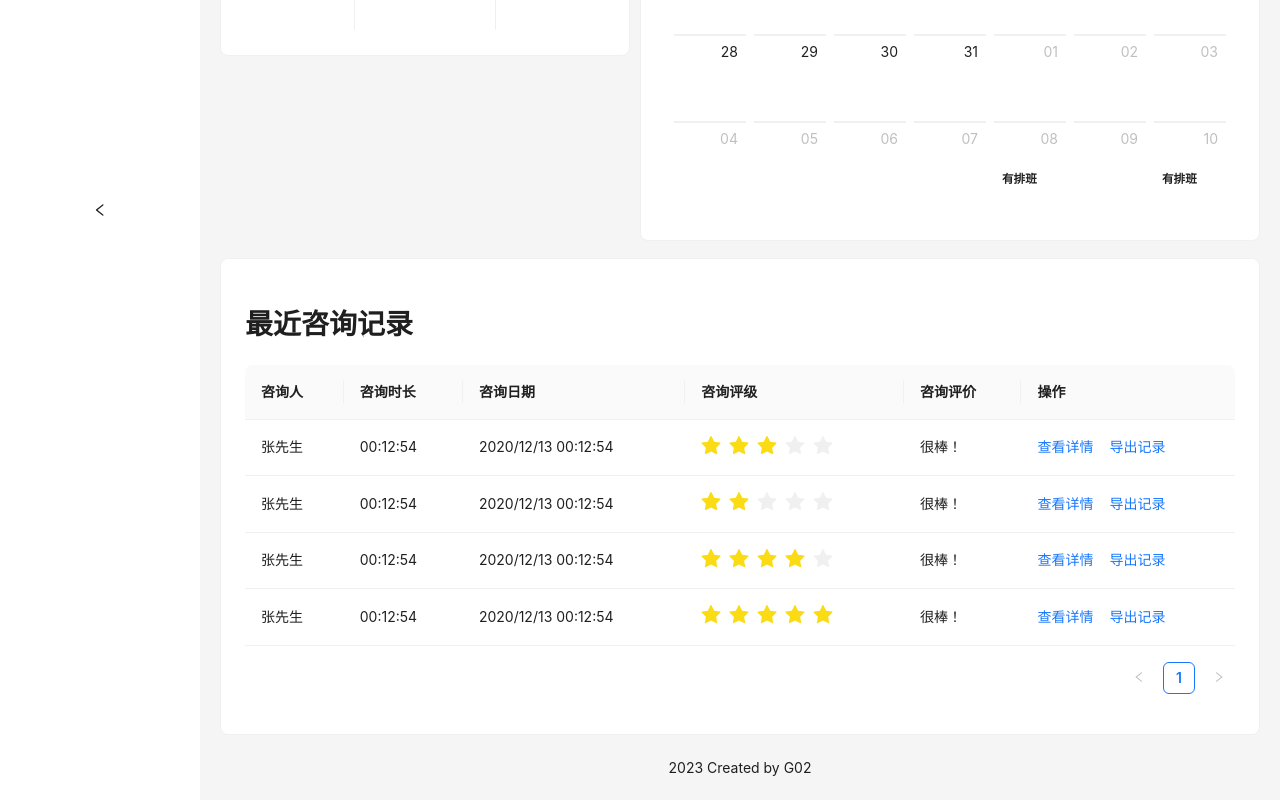
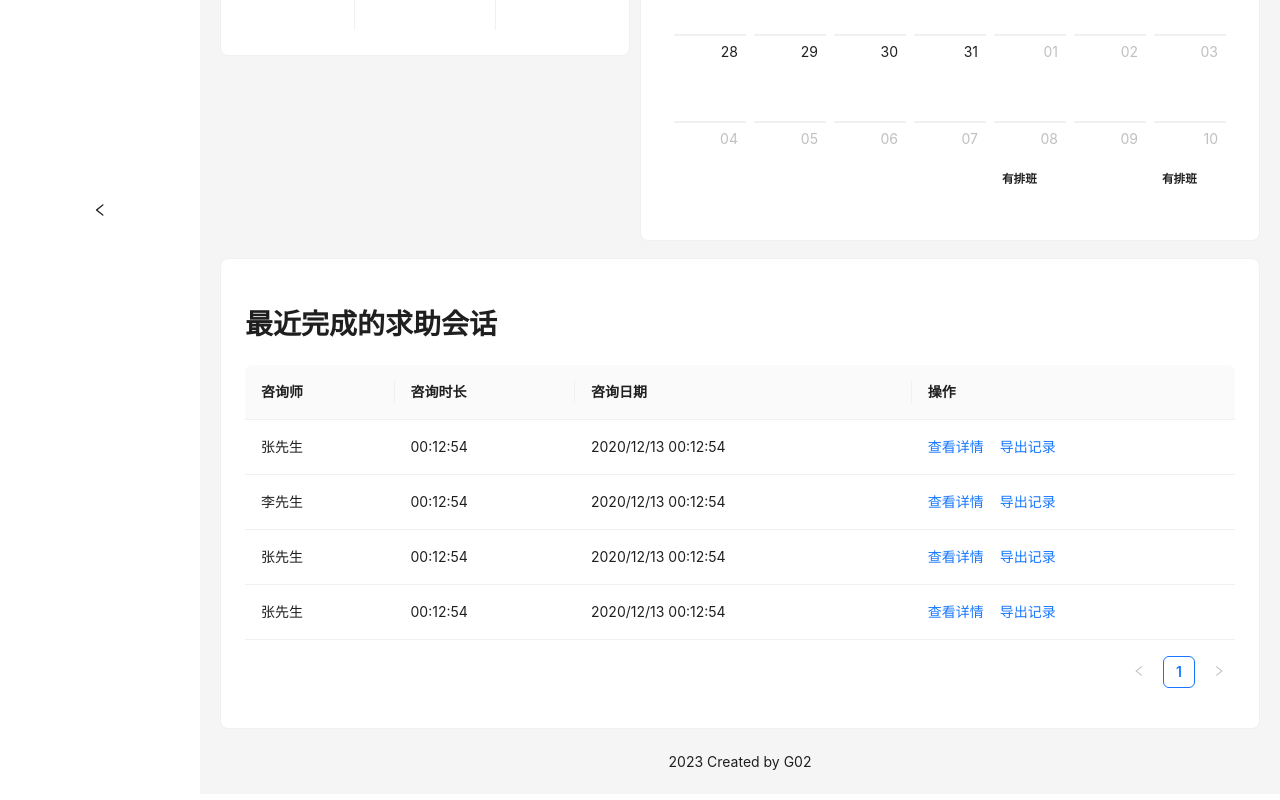
Before and after one commit to Sam-Ni/psychology, a React (Create React App) app: page /supervisor/home in a window 1280 px wide. Shown: the part 566-1366 px from the top of the page. Built offline with nearby package versions, Linux system fonts and the light colour scheme.

Commit message:
添加督导页

```diff
--- /dev/null
+++ b/src/components/supervisor/home/recent-table/recent-table.tsx
@@ -0,0 +1,64 @@
+import React, {useState} from 'react';
+import {Calendar, Card, Rate, Space, Table} from "antd";
+import type { ColumnsType } from 'antd/es/table';
+
+interface DataType {
+  key: string;
+  time: string;
+  name: string;
+  date: string;
+}
+
+const columns = [
+  {
+    title: '咨询师',
+    dataIndex: 'name',
+    key: 'name',
+  },
+  {
+    title: '咨询时长',
+    dataIndex: 'time',
+    key: 'time',
+  },
+  {
+    title: '咨询日期',
+    dataIndex: 'date',
+    key: 'date',
+  },
+  {
+    title: '操作',
+    key: 'action',
+    render: () => (
+      <Space size="middle">
+        <a>查看详情</a>
+        <a>导出记录</a>
+      </Space>
+    ),
+  },
+];
+
+function RecentTable(){
+  const data: DataType[] = [
+    {
+      key:'1', name:'张先生', time:'00:12:54', date:'2020/12/13 00:12:54'
+    },
+    {
+      key:'2', name:'李先生', time:'00:12:54', date:'2020/12/13 00:12:54'
+    },
+    {
+      key:'3', name:'张先生', time:'00:12:54', date:'2020/12/13 00:12:54'
+    },
+    {
+      key:'4', name:'张先生', time:'00:12:54', date:'2020/12/13 00:12:54'
+    },
+  ];
+
+  return(
+    <Card>
+      <h1>最近完成的求助会话</h1>
+      <Table columns={columns} dataSource={data}></Table>
+    </Card>
+  );
+}
+
+export default RecentTable;
--- /dev/null
+++ b/src/pages/supervisor/home/supervisor-home.tsx
@@ -0,0 +1,35 @@
+import React from 'react';
+import UserCard from "../../../components/counselor/home/user-card/user-card";
+import {Col, ConfigProvider, Row, Space} from "antd";
+import TodayCard from "../../../components/counselor/home/today-card/today-card";
+import SchedulingCalendar from "../../../components/counselor/home/scheduling-calendar/scheduling-calendar";
+
+import locale from 'antd/locale/zh_CN';
+import RecentTable from "../../../components/supervisor/home/recent-table/recent-table";
+
+function SupervisorHome()
+{
+  return (
+    <ConfigProvider locale={locale}>
+      <div>
+        <h1>
+          这是督导页
+        </h1>
+        <Row gutter={[10,10]} justify={"space-around"}>
+          <Col style={{ width:"40%"}}>
+            <UserCard />
+            <br/>
+            <TodayCard />
+          </Col>
+          <Col style={{width:"60%", height:"100%"}}>
+            <SchedulingCalendar />
+          </Col>
+        </Row>
+        <br/>
+        <RecentTable/>
+      </div>
+    </ConfigProvider>
+  );
+}
+
+export default SupervisorHome;
--- /dev/null
+++ b/src/pages/supervisor/index.tsx
@@ -0,0 +1,36 @@
+import React, {useState} from 'react';
+import {Content, Footer, Header} from "antd/es/layout/layout";
+import {Button, Card, Form, Input, Layout, theme} from "antd";
+
+import {BrowserRouter, Outlet} from 'react-router-dom';
+import HomeHeader from "../../components/header/header";
+import HomeFooter from "../../components/footer/footer";
+import CounselorMenu from "../../components/counselor/menu/menu";
+import Sider from "antd/es/layout/Sider";
+
+function SupervisorIndex() {
+  const [collapsed, setCollapsed] = useState(false);
+
+  return (
+    <Layout className="layout">
+
+      <HomeHeader/>
+
+      <Layout>
+        <Sider theme="light" collapsible collapsed={collapsed} onCollapse={(value) => setCollapsed(value)}>
+          <CounselorMenu/>
+        </Sider>
+        <Layout>
+          <Content style={{padding: "0 20px"}}>
+            <Outlet></Outlet>
+          </Content>
+          <HomeFooter/>
+        </Layout>
+      </Layout>
+
+
+    </Layout>
+  );
+}
+
+export default SupervisorIndex;
--- a/src/routers/main-routes.tsx
+++ b/src/routers/main-routes.tsx
@@ -4,10 +4,12 @@ import {Route, Link, BrowserRouter as Router, Routes, Navigate} from "react-rout
 
 import LoginIndex from "../pages/login/login-index";
 import CounselorIndex from "../pages/counselor";
+import SupervisorIndex from "../pages/supervisor";
 import Content2 from "../components/content/example/Content2";
 
 import {isLogin} from "../util/common_function";
 import CounselorHome from "../pages/counselor/home/counselor-home";
+import SupervisorHome from "../pages/supervisor/home/supervisor-home";
 
 /*
 主路由
@@ -23,9 +25,9 @@ const MainRoutes = () => {
         <Route path="home" Component={CounselorHome}/>
         <Route path="2" Component={Content2}/>
       </Route>
-      <Route path="/supervisor" Component={CounselorIndex}>
-        <Route index Component={CounselorHome}/>
-        <Route path="home" Component={CounselorHome}/>
+      <Route path="/supervisor" Component={SupervisorIndex}>
+        <Route index Component={SupervisorHome}/>
+        <Route path="home" Component={SupervisorHome}/>
         <Route path="2" Component={Content2}/>
       </Route>
       <Route path="/supervisor" Component={CounselorIndex}>
```
